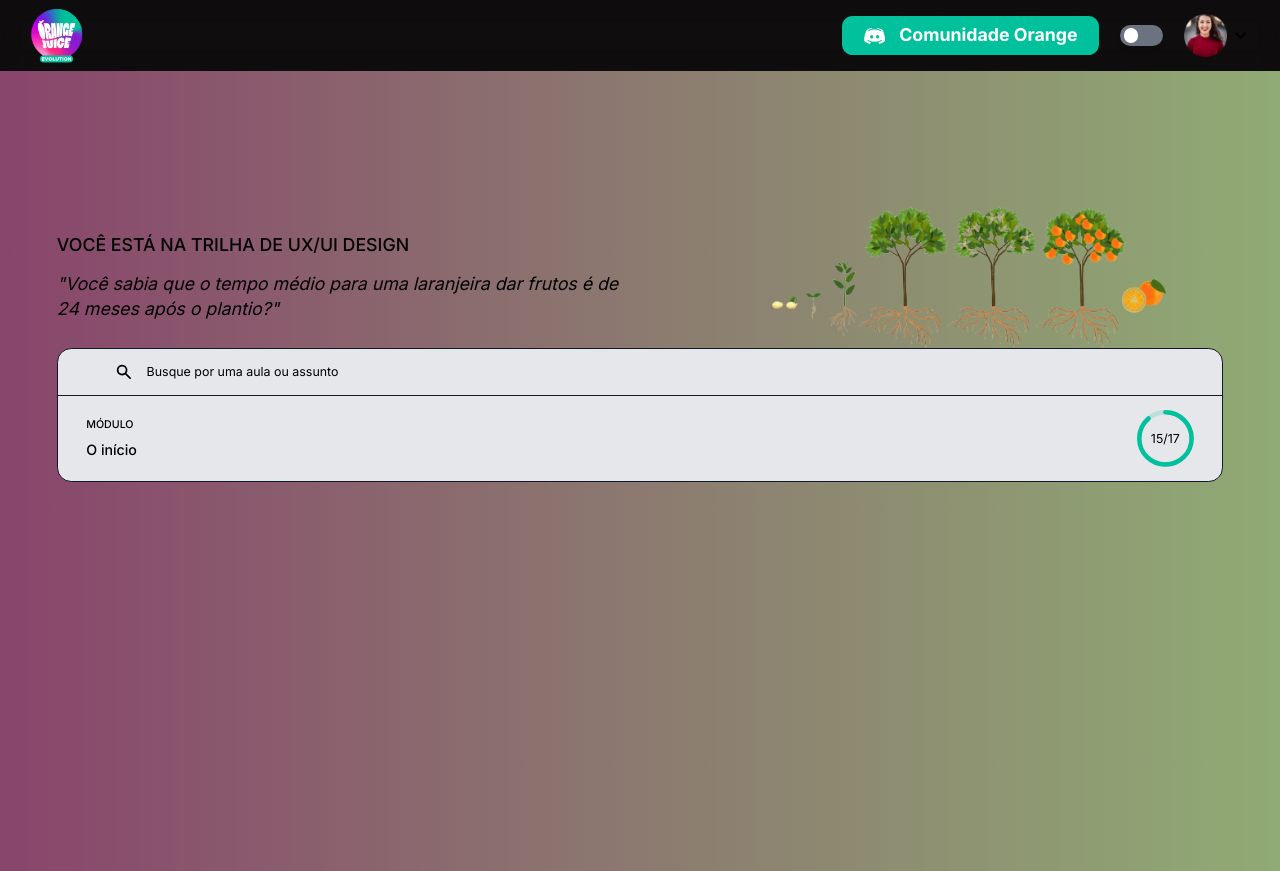
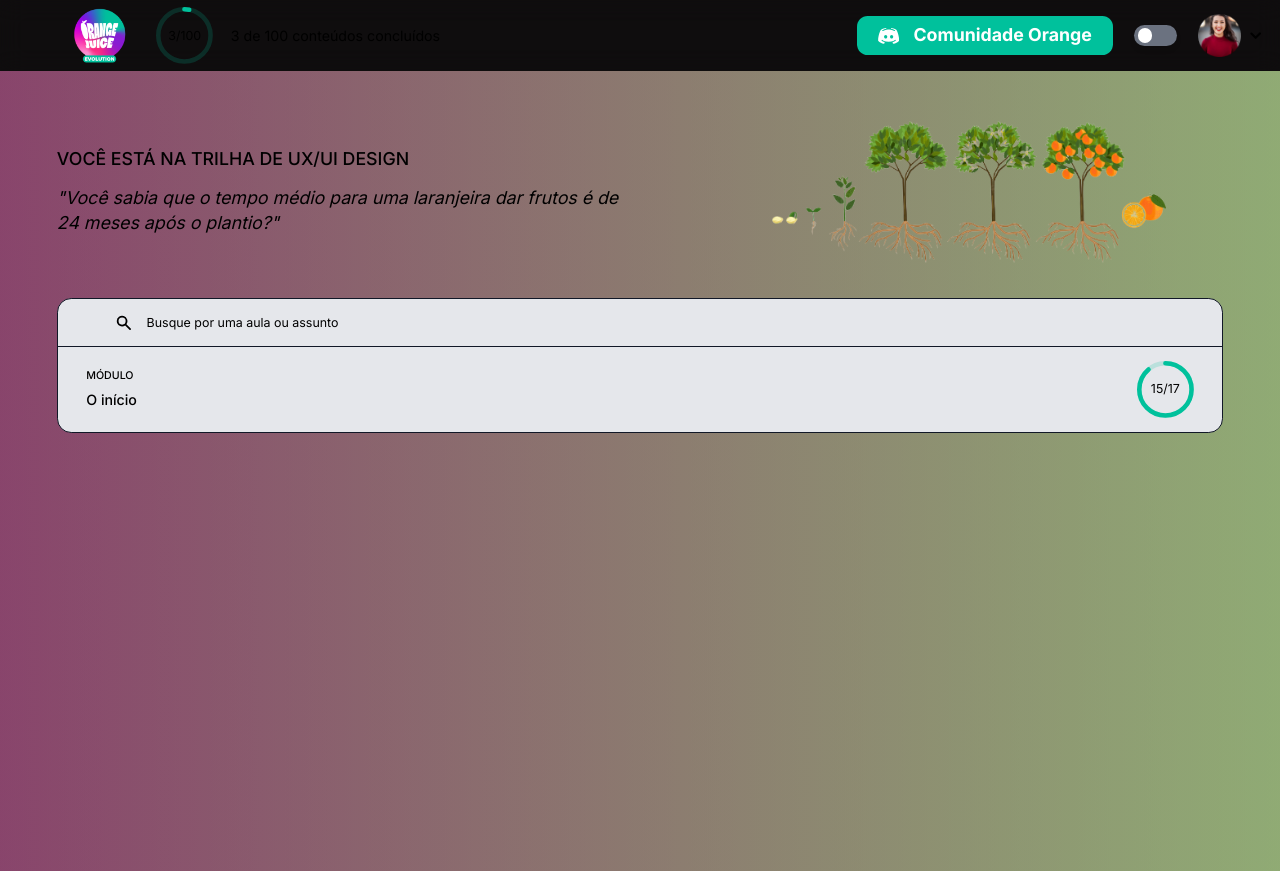
Before and after one commit to Squad-23/orange-evolution-frontend, a React (Vite) app: page /trail in a window 1280 px wide. Built offline with nearby package versions, Linux system fonts and the light colour scheme; what @mertasan/tailwindcss-variables, tailwindcss-radix would draw is missing.

Commit message:
✨ feat(page.tsx, trail/index.tsx): adding circle progress on menu and other

```diff
--- a/src/components/Page.tsx
+++ b/src/components/Page.tsx
@@ -22,15 +22,15 @@
     <>
       <div
         className="
-        w-full h-20 py-2 px-8 z-10 fixed top-0
+        w-full h-20 py-2 px-4 z-10 fixed top-0
         bg-dominant-200 bg-opacity-80 backdrop-blur-md
         border-b-1 border-b-dominant-200
         flex justify-between
       "
       >
-        <div className="flex gap-4">
+        <div className="flex gap-2">
           <Link to="/">
-            <img src={OrangeEvolutionLogo} alt="Logo da Orange Evolution" className="w-16 h-16" />
+            <img src={OrangeEvolutionLogo} alt="Logo da Orange Evolution" className="w-16 h-16 md:ml-16 md:mr-6" />
           </Link>
 
           {children}
--- a/src/pages/Trail/index.tsx
+++ b/src/pages/Trail/index.tsx
@@ -8,11 +8,16 @@
 export function Trail() {
   return (
     <Page.Root>
-      <Page.Menu />
+      <Page.Menu>
+        <div className="flex items-center justify-center">
+        <CircularProgress max={100} completed={3}/>
+        <p className='ml-5 font-normal text-xs text-contrast-300 sm:text-base'> 3 de 100 conteúdos concluídos</p>
+        </div>
+      </Page.Menu>
       <Page.Content>
-        <div className="w-screen h-screen bg-gradient-to-r from-[#FD7AC54D] to-[#D5FFAB80] p-6 sm:py-14 sm:px-16">
-          <section className="mt-24 flex flex-col items-center sm:flex-row sm:gap-16">
-            <div className="">
+        <div className="w-screen h-screen flex flex-col  bg-gradient-to-r from-[#FD7AC54D] to-[#D5FFAB80] p-6 sm:py-14 sm:px-16">
+          <section className="flex flex-col items-center sm:flex-row sm:gap-16">
+            <div>
               <h3 className="text-base font-medium bg-contrast my-4 text-contrast-300 sm:text-xl ">
                 VOCÊ ESTÁ NA TRILHA DE UX/UI DESIGN
               </h3>
@@ -30,7 +35,7 @@
             type="multiple"
             className="
             bg-gray-200 dark:bg-gray-600 w-full rounded-2xl border-[1px] border-gray-900
-              overflow-clip
+              overflow-clip mt-10
             "
           >
             <div
@@ -66,6 +71,43 @@
 
                   <CircularProgress max={10} completed={2} />
                 </div>
+
+                <div className="flex justify-between items-center text-contrast-100 py-4 px-8 bg-purple-300 bg-opacity-30 border-t-[1px] border-gray-600">
+                  <div>
+                    <sup className="text-xs font-medium">ASSUNTO</sup>
+                    <h4 className="text-base font-medium">Culture Code</h4>
+                  </div>
+
+                  <CircularProgress max={1} completed={0} />
+                </div>
+
+                <div className="flex justify-between items-center text-contrast-100 py-4 px-8 bg-purple-300 bg-opacity-30 border-t-[1px] border-gray-600">
+                  <div>
+                    <sup className="text-xs font-medium">ASSUNTO</sup>
+                    <h4 className="text-base font-medium">Product Owner e Scrum Master</h4>
+                  </div>
+
+                  <CircularProgress max={4} completed={0} />
+                </div>
+
+                <div className="flex justify-between items-center text-contrast-100 py-4 px-8 bg-purple-300 bg-opacity-30 border-t-[1px] border-gray-600">
+                  <div>
+                    <sup className="text-xs font-medium">ASSUNTO</sup>
+                    <h4 className="text-base font-medium">Desenvolvimento</h4>
+                  </div>
+
+                  <CircularProgress max={4} completed={0} />
+                </div>
+
+                <div className="flex justify-between items-center text-contrast-100 py-4 px-8 bg-purple-300 bg-opacity-30 border-t-[1px] border-gray-600">
+                  <div>
+                    <sup className="text-xs font-medium">ASSUNTO</sup>
+                    <h4 className="text-base font-medium">UX Design</h4>
+                  </div>
+
+                  <CircularProgress max={4} completed={0} />
+                </div>
+
               </Accordion.Content>
             </Accordion.Item>
           </Accordion.Root>
```
